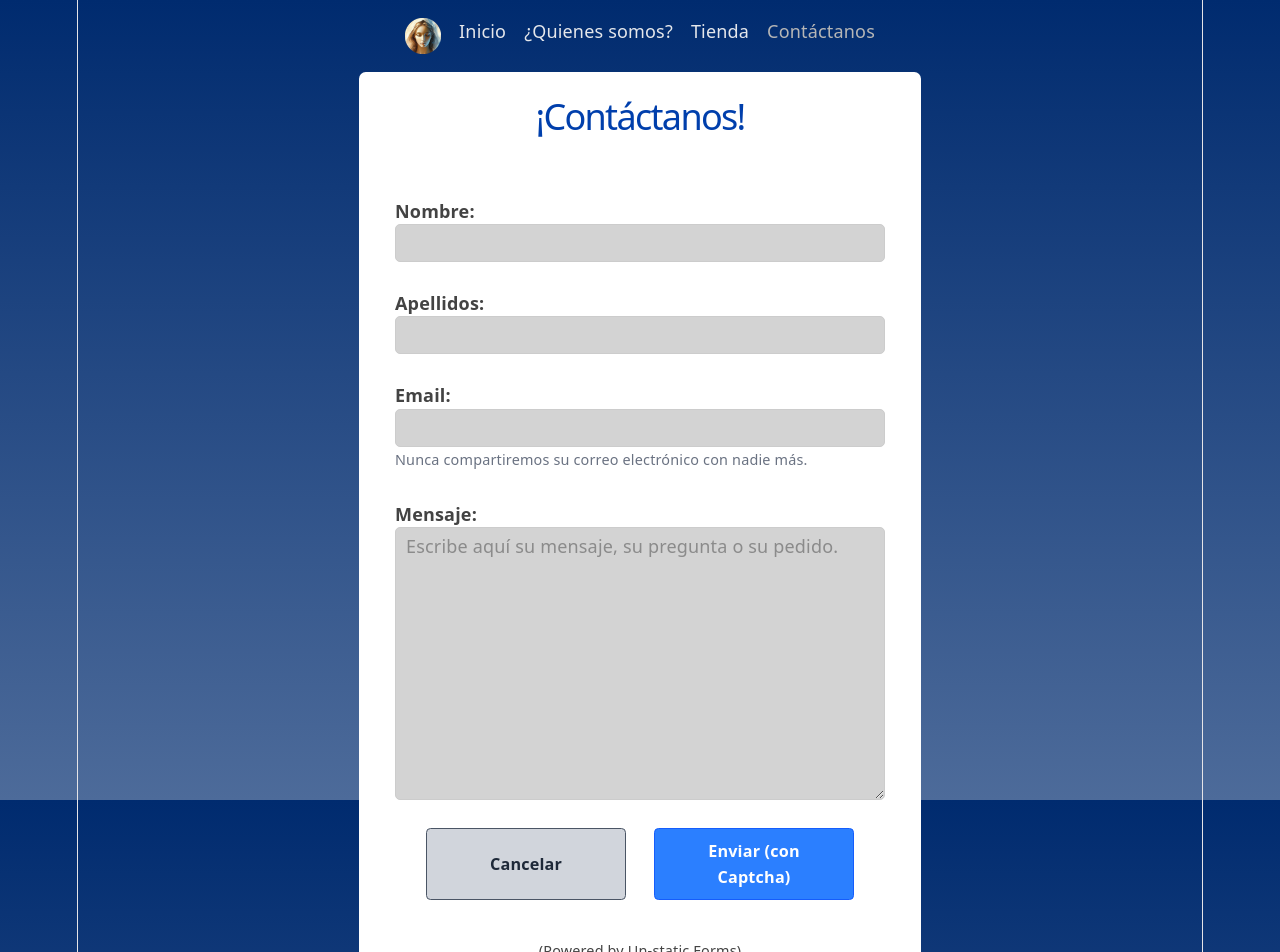
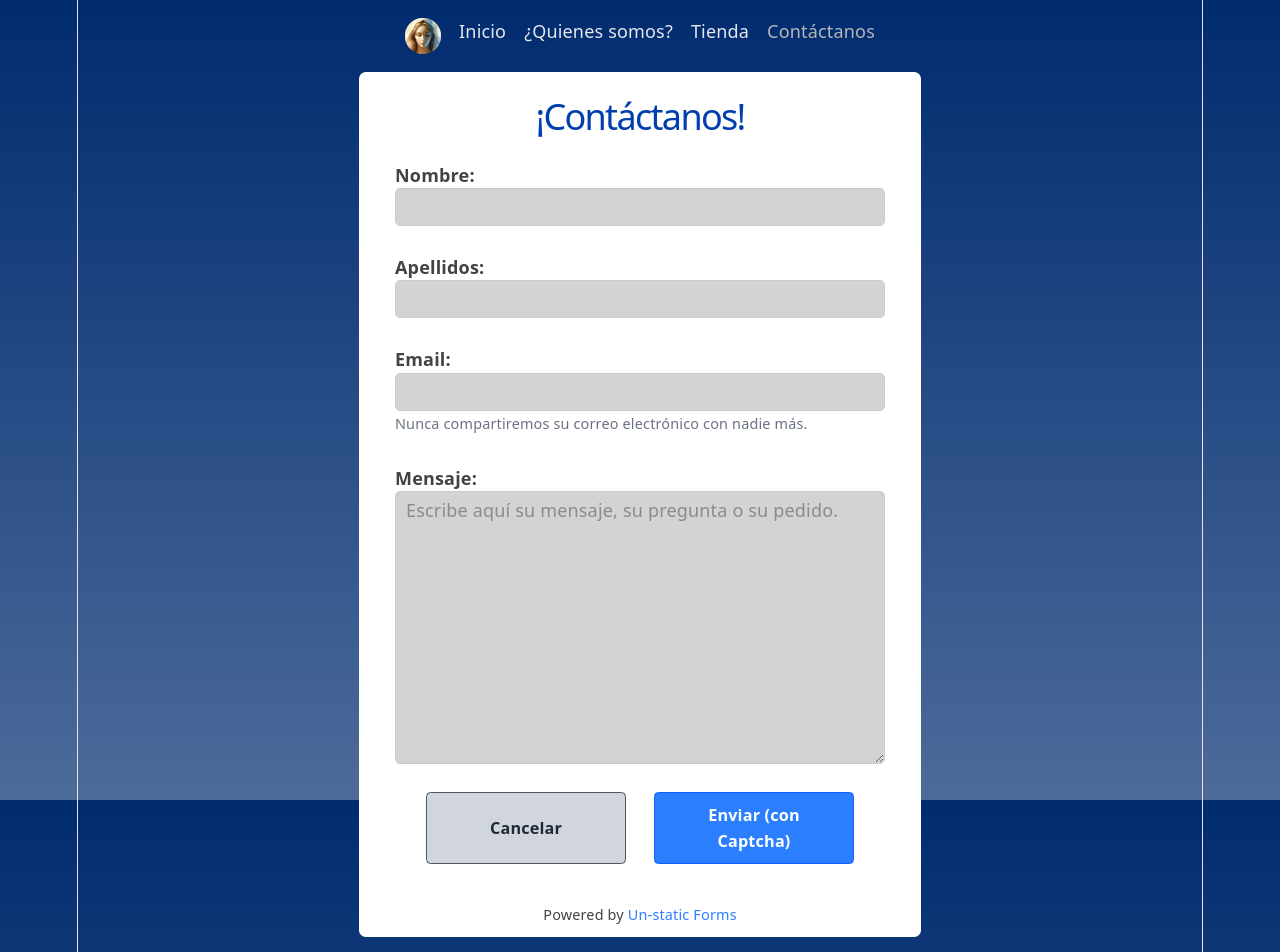
Before and after one commit to BrRoman/encasaconmaria-frontend, a React (Vite) app: page /encasaconmaria-frontend/contact in a window 1280 px wide. Shown: the top 952 px of the page. Built offline with nearby package versions, Linux system fonts and the light colour scheme.

Commit message:
Form improved.

```diff
--- a/src/pages/Contact.jsx
+++ b/src/pages/Contact.jsx
@@ -43,7 +43,7 @@ export default function Contact() {
         <form
           method="post"
           action="https://forms.un-static.com/forms/539fb9910b700b58d2a033a92ac3723d73fe553e"
-          className="flex flex-col items-start gap-4 p-8"
+          className="flex flex-col items-start gap-4 px-8"
         >
           {/* Nombre */}
           <div className="form-group">
@@ -123,13 +123,16 @@ export default function Contact() {
           </div>
         </form>
 
-        <div>
+        <div className="mt-8 mb-2">
           <small>
-            (Powered by{" "}
-            <a rel="nofollow" href="https://un-static.com/">
+            Powered by{" "}
+            <a
+              rel="nofollow"
+              href="https://un-static.com/"
+              className="text-blue-500 hover:text-blue-700"
+            >
               Un-static Forms
             </a>
-            )
           </small>
         </div>
       </div>
```
